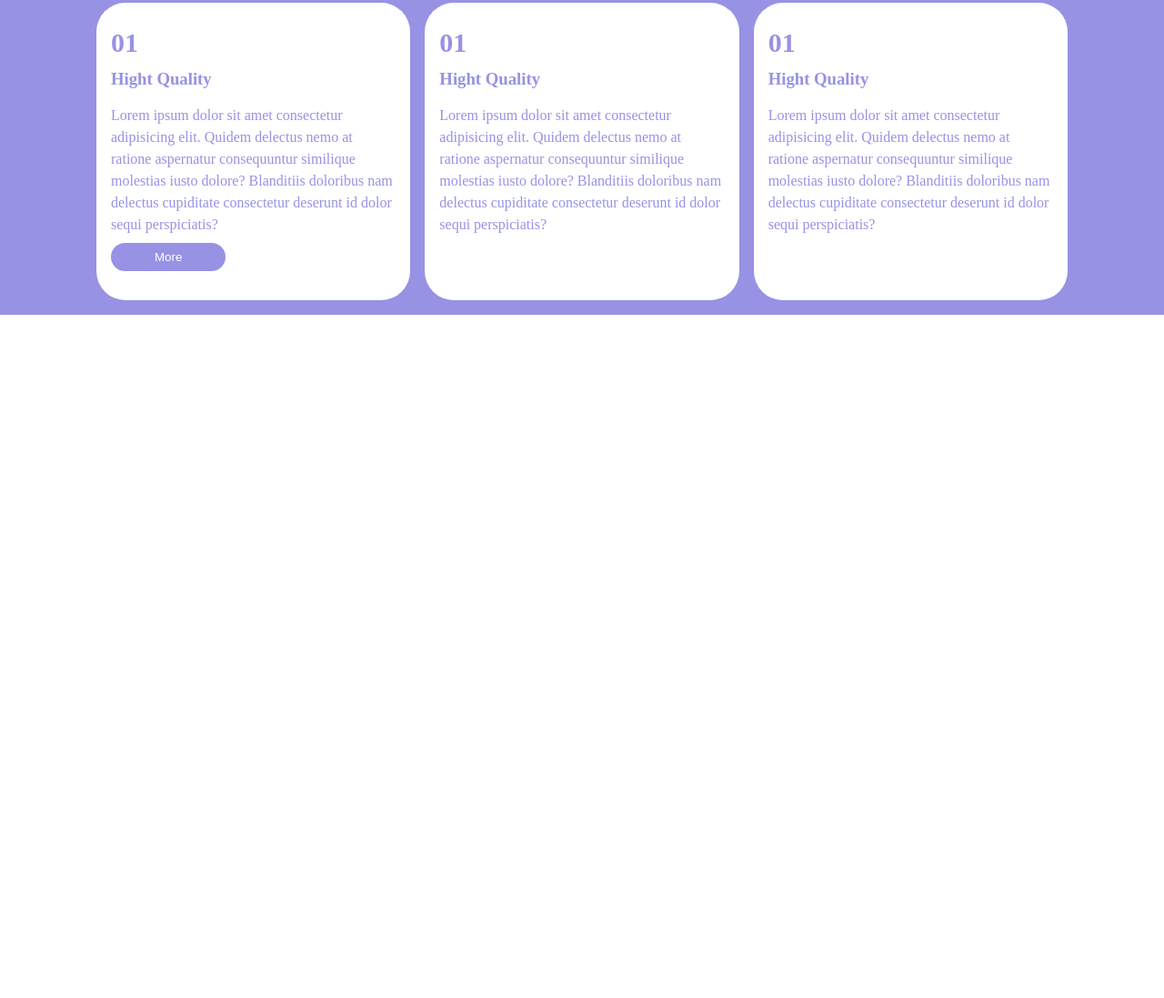
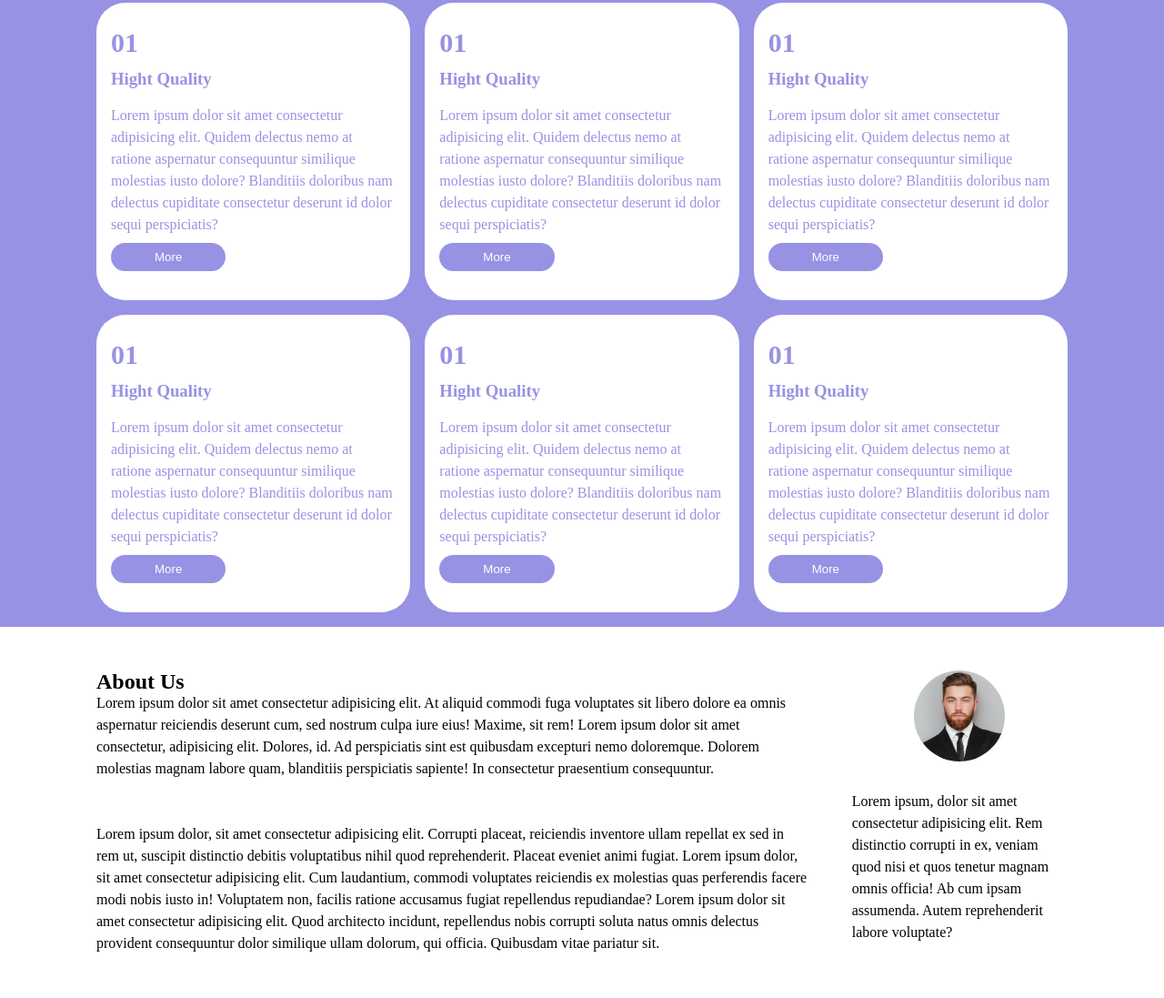
Before and after one commit to VincenzoZ24/htmlcss-responsive-layout, a plain HTML site: page index.html in a window 1280 px wide. Shown: the part 2123-3220 px from the top of the page at 91% size. Before the commit the page ends 2469 px from the top, so only its background shows below. Drawn offline with Linux system fonts and the light colour scheme.

Commit message:
about us terminata media resp. e flex columm

```diff
--- a/css/style.css
+++ b/css/style.css
@@ -65,11 +65,18 @@ html {
     .list-nav {
         display: none;
     }
-    .contain-card-1{
+
+    .contain-card-1 {
         flex-wrap: wrap;
     }
-    .contain-purple{
+
+    .contain-purple {
         flex-wrap: wrap;
+    }
+
+    .card-benefit {
+        flex: 1 1 48%;
+
     }
 }
 
@@ -147,11 +154,13 @@ html {
     color: #0084FD;
     padding-top: 1rem;
 }
-.container-purple-section{
+
+.container-purple-section {
     background-color: #9792E4;
     margin-bottom: 2rem;
 }
-.contain-purple{
+
+.contain-purple {
     max-width: 1000px;
     display: flex;
     margin: auto;
@@ -159,121 +168,180 @@ html {
 
 }
 
-.purple-left img{
+.purple-left img {
     width: 100%;
 }
-.purple-right img{
+
+.purple-right img {
     width: 200px;
     display: block;
     margin: auto;
 }
-.purple-left{
+
+.purple-left {
     margin-right: 2rem;
     margin-bottom: 2rem;
 }
-.purple-right{
+
+.purple-right {
     background-color: white;
     border-radius: 3rem;
-    padding:1rem;
+    padding: 1rem;
     align-self: flex-end;
 }
-.purple-right p{
+
+.purple-right p {
     text-align: center;
 }
+
 @media screen and (max-width: 580px) {
-    .card-1{
+    .card-1 {
         flex: 0 1 100%;
     }
-    .card-2{
+
+    .card-2 {
         flex: 0 1 100%;
     }
-    .card-testimonial{
+
+    .card-testimonial {
         flex-direction: column;
     }
-    .img-testimonial{
+
+    .img-testimonial {
         align-self: center;
     }
 
+    .card-benefit {
+        flex: 1 1 100%;
+
+    }
+    .container-about-us{
+       flex-direction: column;
+    }
 }
-.container-testimonials{
+
+.container-testimonials {
     max-width: 1100px;
     margin: auto;
     padding: 1rem;
 }
-.container-testimonials h4{
+
+.container-testimonials h4 {
     text-align: center;
     margin-bottom: 1rem;
 
 }
-.container-testimonials h2{
+
+.container-testimonials h2 {
     text-align: center;
     margin-bottom: 1rem;
 }
-.container-testimonials p{
+
+.container-testimonials p {
     text-align: center;
     margin-bottom: 1rem;
 }
-.card-testimonial{
+
+.card-testimonial {
     background-color: #9792E4;
     color: white;
     border-radius: 2rem;
-    padding: 1rem;margin-bottom: 1rem;
+    padding: 1rem;
+    margin-bottom: 1rem;
     display: flex;
     gap: 1rem;
 }
-.card-testimonial p{
+
+.card-testimonial p {
     align-self: center;
 }
 
-.img-testimonial img{
+.img-testimonial img {
     object-fit: cover;
     border-radius: 50%;
     width: 100px;
     height: 100px;
     display: block;
 }
-.main-section-benefits{
+
+.main-section-benefits {
     background-color: #9792E4;
+    margin-bottom: 3rem;
 }
-.benefits{
+
+.benefits {
     max-width: 1100px;
     margin: auto;
     padding: 1rem;
     margin-top: 5rem;
 
 }
-.benefits h2{
+
+.benefits h2 {
     text-align: center;
     margin-bottom: 2rem;
 }
-.cards-benefits{
-    width: 100%;
+
+.cards-benefits {
     display: flex;
+    flex-wrap: wrap;
     gap: 1rem;
 }
-.card-benefit .p-benefit{
+
+.card-benefit .p-benefit {
     text-align: initial;
     margin-bottom: 0.5rem;
 }
-.card-benefit{
-    width: calc((100% - 2rem / 3 ));
+
+.card-benefit {
+    width: calc((100% - 2rem) / 3);
     background-color: white;
     padding: 2rem 1rem;
     border-radius: 2rem;
     color: #9792E4;
 }
-.number{
+
+.number {
     font-size: 30px;
     font-weight: 800;
     margin-bottom: 1rem;
 }
-.card-benefit h3{
+
+.card-benefit h3 {
     margin-bottom: 1rem;
 }
-.card-benefit button{
+
+.card-benefit button {
     border: none;
     background-color: #9792E4;
     color: white;
     padding: 0.5rem 3rem;
     border-radius: 2rem;
 }
+
+.container-about-us {
+    max-width: 1100px;
+    margin: auto;
+    padding: 0 1rem;
+    display: flex;
+}
+
+.img-about {
+    display: flex;
+    flex-direction: column;
+}
+.testo-about{
+    margin-right: 3rem;
+}
+.testo-about p{
+    margin-bottom: 3rem;
+}
+.container-about-us img {
+    width: 100px;
+    height: 100px;
+    display: block;
+    margin-bottom: 2rem;
+    align-self: center;
+    border-radius: 50%;
+
+}
--- a/index.html
+++ b/index.html
@@ -194,21 +194,82 @@
                     <div class="card-benefit">
                         <div class="number">01</div>
                         <h3>Hight Quality</h3>
-                        <p class="p-benefit">Lorem ipsum dolor sit amet consectetur adipisicing elit. Quidem delectus nemo at ratione aspernatur consequuntur similique molestias iusto dolore? Blanditiis doloribus nam delectus cupiditate consectetur deserunt id dolor sequi perspiciatis?</p>
+                        <p class="p-benefit">Lorem ipsum dolor sit amet consectetur adipisicing elit. Quidem delectus
+                            nemo at ratione aspernatur consequuntur similique molestias iusto dolore? Blanditiis
+                            doloribus nam delectus cupiditate consectetur deserunt id dolor sequi perspiciatis?</p>
                         <button>More</button>
                     </div>
                     <div class="card-benefit">
                         <div class="number">01</div>
                         <h3>Hight Quality</h3>
-                        <p class="p-benefit">Lorem ipsum dolor sit amet consectetur adipisicing elit. Quidem delectus nemo at ratione aspernatur consequuntur similique molestias iusto dolore? Blanditiis doloribus nam delectus cupiditate consectetur deserunt id dolor sequi perspiciatis?</p>
+                        <p class="p-benefit">Lorem ipsum dolor sit amet consectetur adipisicing elit. Quidem delectus
+                            nemo at ratione aspernatur consequuntur similique molestias iusto dolore? Blanditiis
+                            doloribus nam delectus cupiditate consectetur deserunt id dolor sequi perspiciatis?</p>
+                        <button>More</button>
                     </div>
                     <div class="card-benefit">
                         <div class="number">01</div>
                         <h3>Hight Quality</h3>
-                        <p class="p-benefit">Lorem ipsum dolor sit amet consectetur adipisicing elit. Quidem delectus nemo at ratione aspernatur consequuntur similique molestias iusto dolore? Blanditiis doloribus nam delectus cupiditate consectetur deserunt id dolor sequi perspiciatis?</p>
+                        <p class="p-benefit">Lorem ipsum dolor sit amet consectetur adipisicing elit. Quidem delectus
+                            nemo at ratione aspernatur consequuntur similique molestias iusto dolore? Blanditiis
+                            doloribus nam delectus cupiditate consectetur deserunt id dolor sequi perspiciatis?</p>
+                        <button>More</button>
+                    </div>
+                    <div class="card-benefit">
+                        <div class="number">01</div>
+                        <h3>Hight Quality</h3>
+                        <p class="p-benefit">Lorem ipsum dolor sit amet consectetur adipisicing elit. Quidem delectus
+                            nemo at ratione aspernatur consequuntur similique molestias iusto dolore? Blanditiis
+                            doloribus nam delectus cupiditate consectetur deserunt id dolor sequi perspiciatis?</p>
+                        <button>More</button>
+                    </div>
+                    <div class="card-benefit">
+                        <div class="number">01</div>
+                        <h3>Hight Quality</h3>
+                        <p class="p-benefit">Lorem ipsum dolor sit amet consectetur adipisicing elit. Quidem delectus
+                            nemo at ratione aspernatur consequuntur similique molestias iusto dolore? Blanditiis
+                            doloribus nam delectus cupiditate consectetur deserunt id dolor sequi perspiciatis?</p>
+                        <button>More</button>
+                    </div>
+                    <div class="card-benefit">
+                        <div class="number">01</div>
+                        <h3>Hight Quality</h3>
+                        <p class="p-benefit">Lorem ipsum dolor sit amet consectetur adipisicing elit. Quidem delectus
+                            nemo at ratione aspernatur consequuntur similique molestias iusto dolore? Blanditiis
+                            doloribus nam delectus cupiditate consectetur deserunt id dolor sequi perspiciatis?</p>
+                        <button>More</button>
                     </div>
                 </div>
             </div>
+        </section>
+        <section class="container-about-us">
+            <div class="testo-about">
+                <h2>About Us</h2>
+                <p>Lorem ipsum dolor sit amet consectetur adipisicing elit. At aliquid commodi fuga voluptates sit
+                    libero dolore ea omnis aspernatur reiciendis deserunt cum, sed nostrum culpa iure eius! Maxime, sit
+                    rem!
+                    Lorem ipsum dolor sit amet consectetur, adipisicing elit. Dolores, id. Ad perspiciatis sint est
+                    quibusdam excepturi nemo doloremque. Dolorem molestias magnam labore quam, blanditiis perspiciatis
+                    sapiente! In consectetur praesentium consequuntur.
+                </p>
+                <p>Lorem ipsum dolor, sit amet consectetur adipisicing elit. Corrupti placeat, reiciendis inventore
+                    ullam repellat ex sed in rem ut, suscipit distinctio debitis voluptatibus nihil quod reprehenderit.
+                    Placeat eveniet animi fugiat.
+                    Lorem ipsum dolor, sit amet consectetur adipisicing elit. Cum laudantium, commodi voluptates
+                    reiciendis ex molestias quas perferendis facere modi nobis iusto in! Voluptatem non, facilis ratione
+                    accusamus fugiat repellendus repudiandae?
+                    Lorem ipsum dolor sit amet consectetur adipisicing elit. Quod architecto incidunt, repellendus nobis
+                    corrupti soluta natus omnis delectus provident consequuntur dolor similique ullam dolorum, qui
+                    officia. Quibusdam vitae pariatur sit.
+                </p>
+            </div>
+            <div class="img-about">
+                <img src="img/about.jpg" alt="">
+                Lorem ipsum, dolor sit amet consectetur adipisicing elit. Rem distinctio corrupti in ex, veniam quod
+                nisi et quos tenetur magnam omnis officia! Ab cum ipsam assumenda. Autem reprehenderit labore voluptate?
+            </div>
+
+
         </section>
 
     </main>
```
